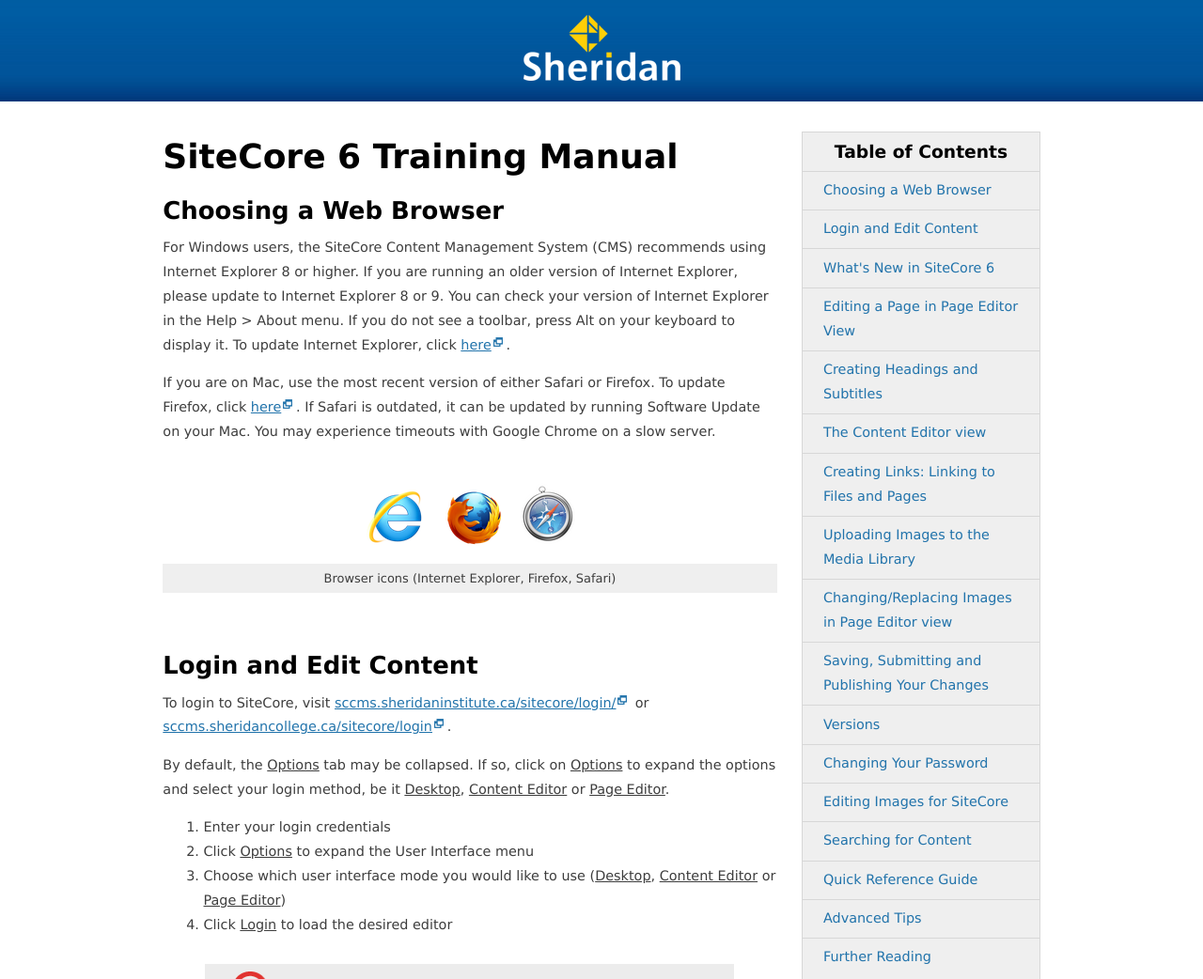
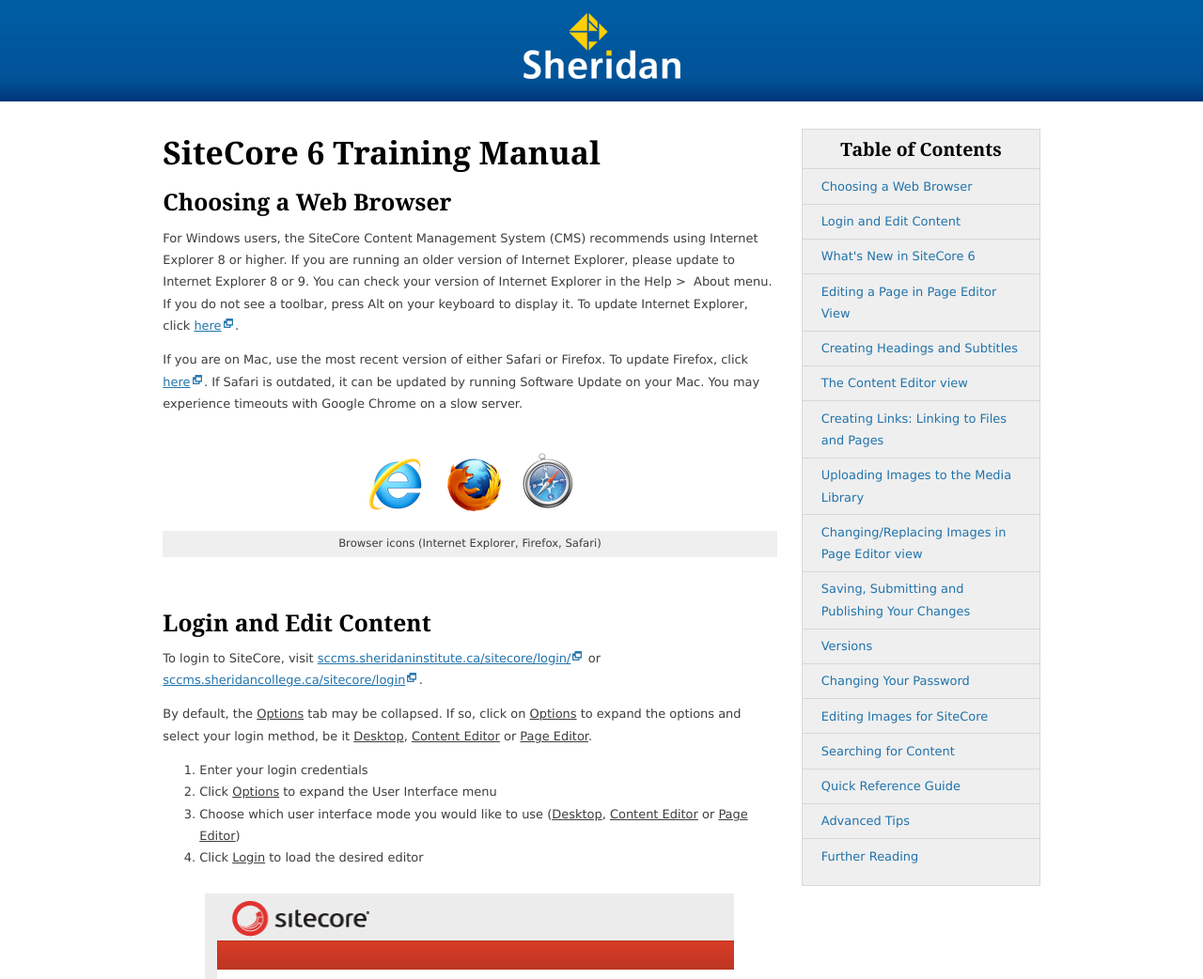
Before and after one commit to tinacious/sc6train, a plain HTML site: page index.html in a window 1280 px wide. Shown: the top 1042 px of the page at 94% size. Drawn offline with nearby package versions, Linux system fonts and the light colour scheme; a script that the page names is missing.

Commit message:
font adjustments

```diff
--- a/css/style.less
+++ b/css/style.less
@@ -32,33 +32,34 @@
 
 // Styles
 body {
-	font-family: myriad-pro, verdana, sans-serif;
-	font-size: 100%;
+	font-family: verdana, sans-serif;
+	font-size: 0.9em;
 	color: @mediumgrey;
 	background: #fff;
-	-webkit-font-smoothing: antialiased;
 	text-rendering: optimizeSpeed;
 }
 
 h1, h2, h3, h4 {
+	font-family: adelle, georgia, serif;
 	font-weight: 700;
+	-webkit-font-smoothing: antialiased;
 	color: #000;
 	line-height: 1.5em;
 	margin-bottom: 0.3em;
 }
 
 h1 {
-	font-size: 2.5em;
+	font-size: 2.6em;
 	span {
 		display: none;
 	}
 }
 
 h2 {
-	font-size: 1.8em;
+	font-size: 1.9em;
 }
 
-h3 {font-size: 1.3em;}
+h3 {font-size: 1.5em;}
 
 a {
 	color: @blue;
@@ -241,14 +242,8 @@
 		}
 		#nav {
 			.column(3.5);
-			// .rounded(5px);
-			// .drop-shadow(0, 0, 10px, 0.3);
 			.box-sizing();
 			margin-top: 0;
-			h3 {
-				// display: block;
-				// padding: 0.5em;
-			}
 		}
 	}
 	#footer {
--- a/index.html
+++ b/index.html
@@ -6,7 +6,7 @@
 	<title>SiteCore 6 Training Manual - Sheridan College</title>
 	<script src="http://ajax.googleapis.com/ajax/libs/jquery/1.6/jquery.min.js"></script>
 	<script type="text/javascript" src="scripts.js"></script>
-	<script type="text/javascript" src="//use.typekit.net/lnq7joa.js"></script>
+	<script type="text/javascript" src="//use.typekit.net/gjn4sbk.js"></script>
 	<script type="text/javascript">try{Typekit.load();}catch(e){}</script>
 	<link rel="stylesheet" type="text/css" href="css/style.css" media="screen">
 	<link rel="stylesheet" type="text/css" href="css/print.css" media="print">
@@ -28,7 +28,7 @@
 			<section>
 				<h2>Choosing a Web Browser</h2>
 				<p>
-					For Windows users, the SiteCore Content Management System (CMS) recommends using Internet Explorer 8 or higher. If you are running an older version of Internet Explorer, please update to Internet Explorer 8 or 9. You can check your version of Internet Explorer in the Help &gt; About menu. If you do not see a toolbar, press Alt on your keyboard to display it. To update Internet Explorer, click <a href="http://windows.microsoft.com/en-us/internet-explorer/products/ie/home/">here</a>.
+					For Windows users, the SiteCore Content Management System (CMS) recommends using Internet Explorer 8 or higher. If you are running an older version of Internet Explorer, please update to Internet Explorer 8 or 9. You can check your version of Internet Explorer in the Help&nbsp;&gt;&nbsp; About menu. If you do not see a toolbar, press Alt on your keyboard to display it. To update Internet Explorer, click <a href="http://windows.microsoft.com/en-us/internet-explorer/products/ie/home/">here</a>.
 				</p>
 				<p>
 					If you are on Mac, use the most recent version of either Safari or Firefox. To update Firefox, click <a href="http://www.google.com/url?q=http%3A%2F%2Fwww.mozilla.org%2Fen-US%2Ffirefox%2Ffx%2F%23desktop&sa=D&sntz=1&usg=AFQjCNEezXQ_WQyi5k2c3rrmLFytEbZc7w">here</a>. If Safari is outdated, it can be updated by running Software Update on your Mac. You may experience timeouts with Google Chrome on a slow server.
```
Also changed, not shown: css/style.css.
